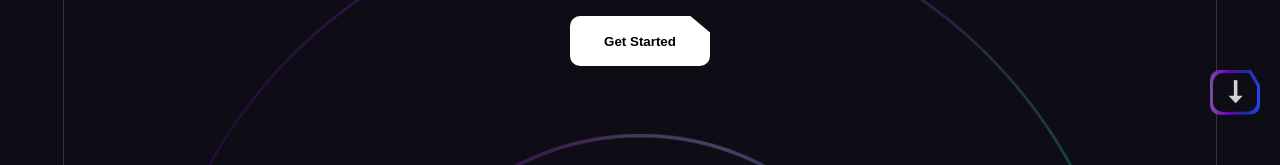
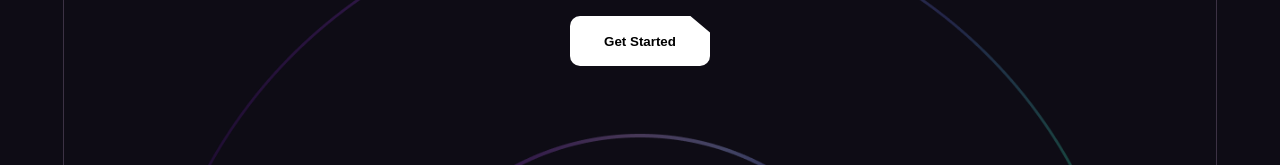
Before and after one commit to moSarupAli/AI-Brain-Landing-Page, a plain HTML site: page index.html in a window 1280 px wide. Shown: the part 585-750 px from the top of the page. Drawn offline with nearby package versions, Linux system fonts and the light colour scheme.

Commit message:
version 1.1

```diff
--- a/app.js
+++ b/app.js
@@ -60,23 +60,6 @@ const copyrightYear = document.querySelector('.copyright-year');
 copyrightYear.innerHTML = `${(new Date()).getFullYear()}`
 
 
-// * Go to Bottom Functionality
-function scrollToBottom() {
-  window.scrollTo(0, document.body.scrollHeight);
-}
-
-const goToBottomButton = document.querySelector(".go-to-bottom-container");
-goToBottomButton.addEventListener("click", scrollToBottom);
-
-window.addEventListener("scroll", () => {
-  if(window.pageYOffset < 200) {
-    goToBottomButton.style.display = "block";
-  } else {
-    goToBottomButton.style.display = "none";
-  }
-})
-
-
 // * Go to Top Functionality
 function scrollToTop() {
   window.scrollTo({
--- a/index.html
+++ b/index.html
@@ -436,11 +436,6 @@
     </footer>
 
 
-    <!-- * Go to Bottom functionality -->
-    <div class="go-to-bottom-container" title="Go to Bottom">
-      <button class="go-to-bottom">&#11107;</button>
-    </div>
-
     <!-- * Go to Top functionality -->
     <div class="go-to-top-container" title="Go to Top">
       <button class="go-to-top">&#11105;</button>
--- a/style.css
+++ b/style.css
@@ -1223,41 +1223,6 @@ footer .box-icons a:hover {
   }
 }
 
-
-/* * Go to Bottom functionality */
-.go-to-bottom-container {
-  position: fixed;
-  bottom: 100px;
-  right: 20px;
-  width: 50px;
-  height: 45px;
-  margin-left: 25px;
-  /* display: none; */
-  cursor: pointer;
-  border-radius: 10px;
-  background: linear-gradient(to right, #00aaa7, #7f42a7, #6600c5, #1f2b9c,#2a46ff, #0099ff, #00aaa7);
-  background-size: 200%;
-  animation: animationGradient 2.5s linear infinite;
-  clip-path: polygon(0 0, 82% 0, 100% 34%, 100% 80%, 100% 99%, 0 100%, 0% 80%, 0% 20%);
-}
-.go-to-bottom {
-  position: absolute;
-  outline: none;
-  border: none;
-  font-size: 30px;
-  font-weight: 900;
-  inset: 3px;
-  border: none;
-  background-color: rgb(14, 12, 21);
-  color: lightgray;
-  border-radius: 10px;
-  clip-path: polygon(0 0, 82% 0, 100% 34%, 100% 80%, 100% 99%, 0 100%, 0% 80%, 0% 20%);
-  cursor: pointer;
-  transition: 0.3s;
-  display: flex;
-  align-items: center;
-  justify-content: center;
-}
 
 /* * Go to Top functionality */
 .go-to-top-container {
```
